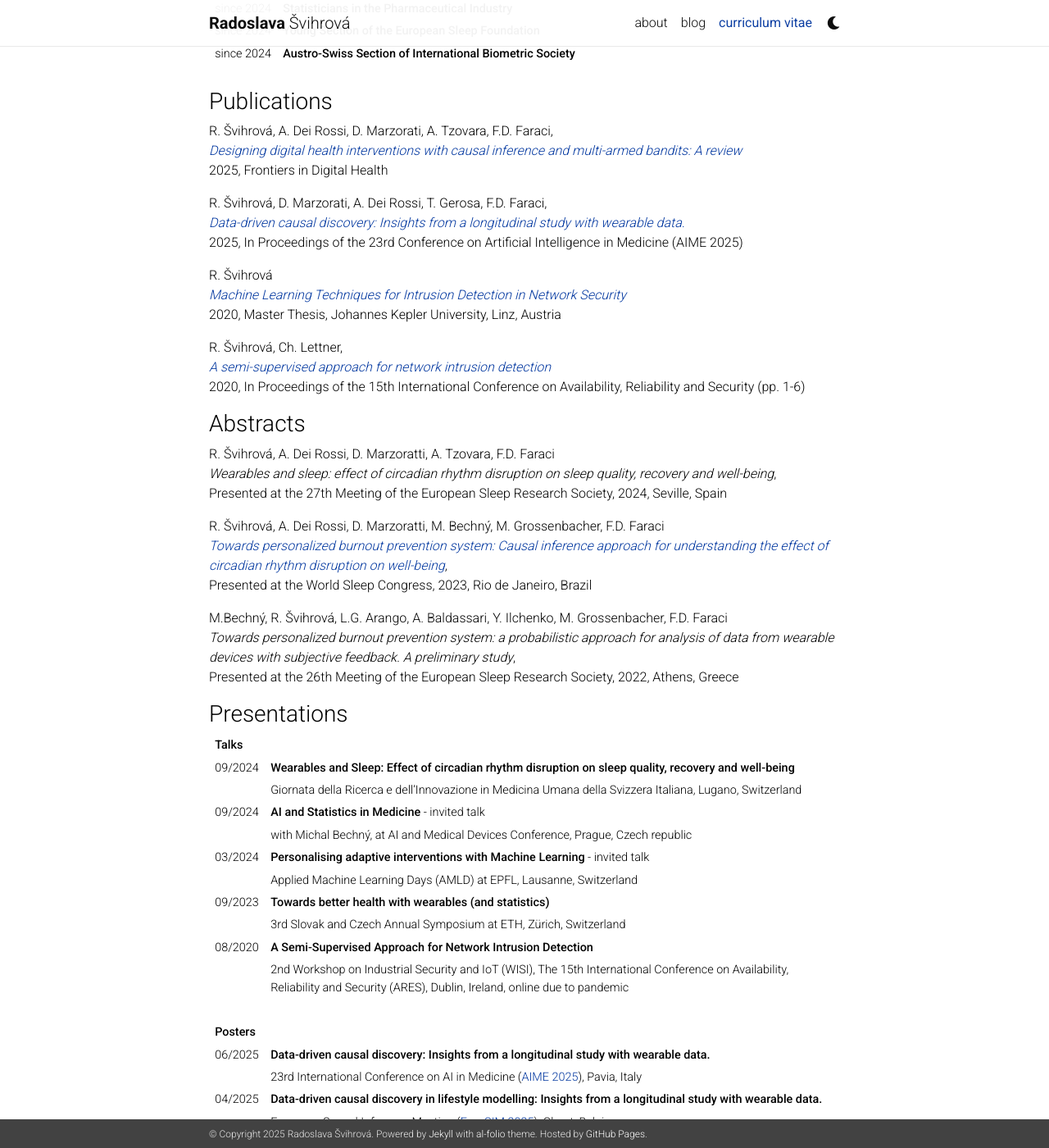
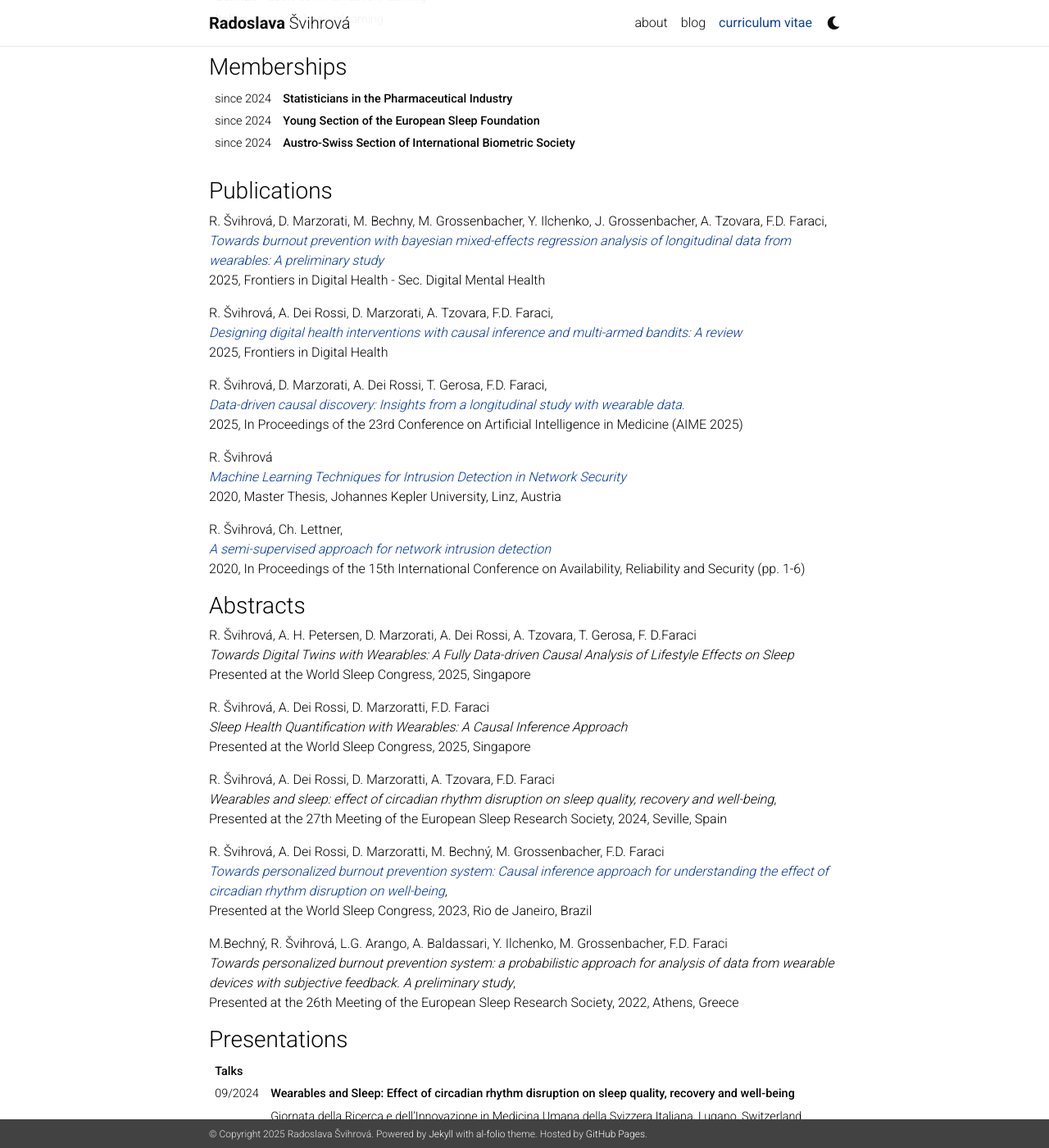
Before and after one commit to RadoslavaS/RadoslavaS.github.io, a Jekyll site: the page built from _pages/cv.md, in a window 1280 px wide and 1400 px high, scrolled down 4105 px. Shown: the whole window at 82% size. Built offline with Jekyll 4.4.1, drawn with Linux system fonts in a browser that asks for light colours; nearby versions of some CDN libraries; a style sheet for code colours, icons or effects is not loaded; some of the changed text lies outside the part shown.

Commit message:
update publications 2025

```diff
--- a/_pages/cv.md
+++ b/_pages/cv.md
@@ -178,6 +178,12 @@ nav: true
 
 ### Grants
 
+|2025       |**Travel grant by Faculty of Science, University of Bern**
+| | For attendance at the World Sleep Congress 2025 in Singapore
+
+|2025       |**CIFAR travel grant**
+| | For attendance at the Deep Learning Reinforcement Learning summer school 2025
+
 |2024       |**UniBE Short Travel Grants for (Post)Docs**
 | | For the research stay at the University of Copenhagen in 2025 and attendance of EUROCIM 2025
 
@@ -223,6 +229,8 @@ nav: true
 
 ### Publications ###
 
+R. Švihrová, D. Marzorati, M. Bechny, M. Grossenbacher, Y. Ilchenko, J. Grossenbacher, A. Tzovara, F.D. Faraci, <br>*[Towards burnout prevention with bayesian mixed-effects regression analysis of longitudinal data from wearables: A preliminary study](https://www.frontiersin.org/journals/digital-health/articles/10.3389/fdgth.2025.1640900)* <br> 2025, Frontiers in Digital Health - Sec. Digital Mental Health
+
 R. Švihrová, A. Dei Rossi, D. Marzorati, A. Tzovara, F.D. Faraci, <br>*[Designing digital health interventions with causal inference and multi-armed bandits: A review](https://www.frontiersin.org/journals/digital-health/articles/10.3389/fdgth.2025.1435917)* <br> 2025, Frontiers in Digital Health
 
 R. Švihrová, D. Marzorati, A. Dei Rossi, T. Gerosa, F.D. Faraci, <br>*[Data-driven causal discovery: Insights from a longitudinal study with wearable data.](https://link.springer.com/chapter/10.1007/978-3-031-95841-0_75)* <br> 2025, In Proceedings of the 23rd Conference on Artificial Intelligence in Medicine (AIME 2025)
@@ -233,6 +241,14 @@ R. Švihrová <br>
 R. Švihrová, Ch. Lettner, <br>*[A semi-supervised approach for network intrusion detection](https://dl.acm.org/doi/abs/10.1145/3407023.3407073?casa_token=FDPimpdMD7wAAAAA:cBsl-lvN921TS-UUUhRwXoO4OGDK6m0isws4YJTJWc9JvbRxbkBFztfoLZ412GGZwut3fSkqFzI8xqY)* <br> 2020, In Proceedings of the 15th International Conference on Availability, Reliability and Security (pp. 1-6)
 
 ### Abstracts ###
+
+R. Švihrová, A. H. Petersen, D. Marzorati, A. Dei Rossi, A. Tzovara, T. Gerosa, F. D.Faraci <br>
+   *Towards Digital Twins with Wearables: A Fully Data-driven Causal Analysis of Lifestyle Effects on Sleep*
+   <br>Presented at the World Sleep Congress, 2025, Singapore
+
+R. Švihrová, A. Dei Rossi, D. Marzoratti, F.D. Faraci <br>
+   *Sleep Health Quantification with Wearables: A Causal Inference Approach*
+   <br>Presented at the World Sleep Congress, 2025, Singapore
 
 R. Švihrová, A. Dei Rossi, D. Marzoratti, A. Tzovara, F.D. Faraci <br>
    *Wearables and sleep: effect of circadian rhythm disruption on sleep quality, recovery and well-being*, <br>Presented at the 27th Meeting of the European Sleep Research Society, 2024, Seville, Spain
@@ -267,6 +283,12 @@ M.Bechný, R. Švihrová, L.G. Arango, A. Baldassari, Y. Ilchenko, M. Grossenbac
 
 | **Posters** |
 
+|09/2025  | **Towards Digital Twins with Wearables: A Fully Data-driven Causal Analysis of Lifestyle Effects on Sleep**
+|   | World Sleep Congress, 2025, Singapore
+
+|09/2025  | **Sleep Health Quantification with Wearables: A Causal Inference Approach**
+|   | World Sleep Congress, 2025, Singapore
+
 |06/2025  | **Data-driven causal discovery: Insights from a longitudinal study with wearable data.**
 |   | 23rd International Conference on AI in Medicine ([AIME 2025](https://aime25.aimedicine.info/)), Pavia, Italy
 
```
